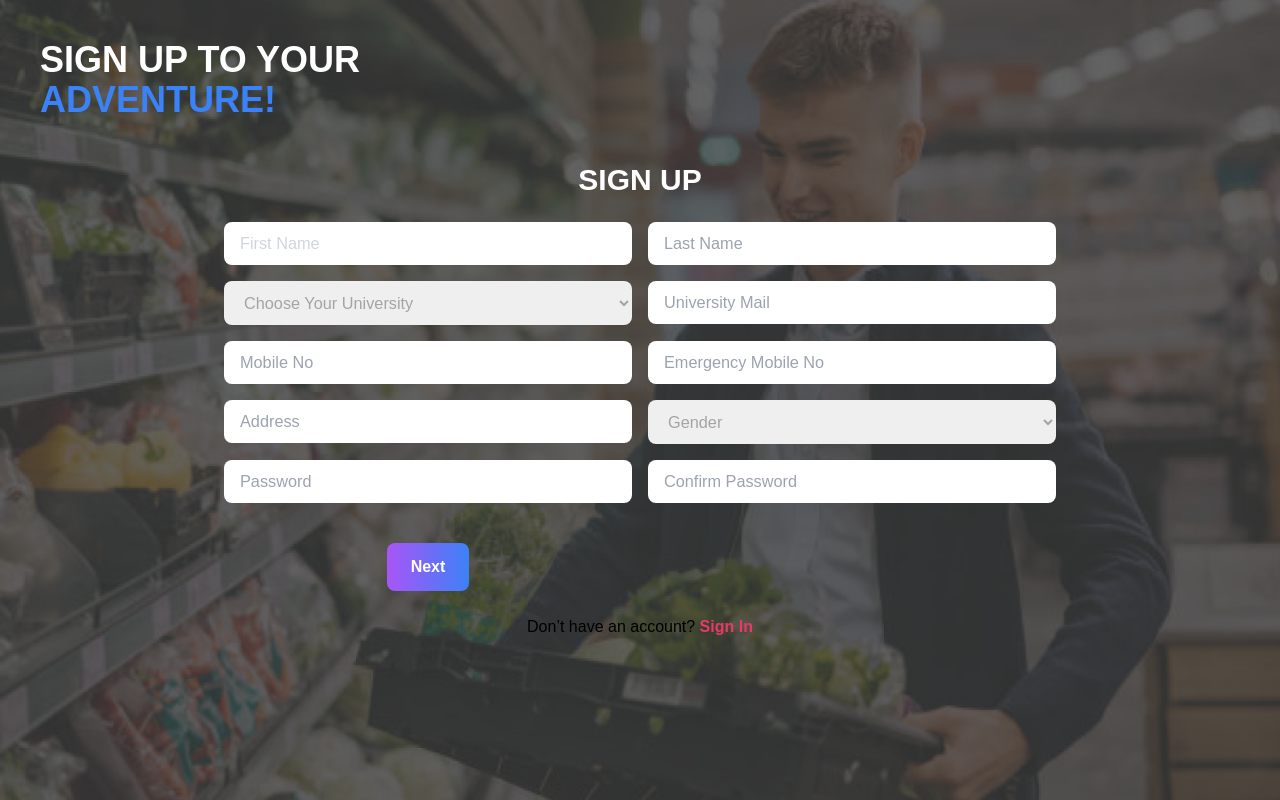
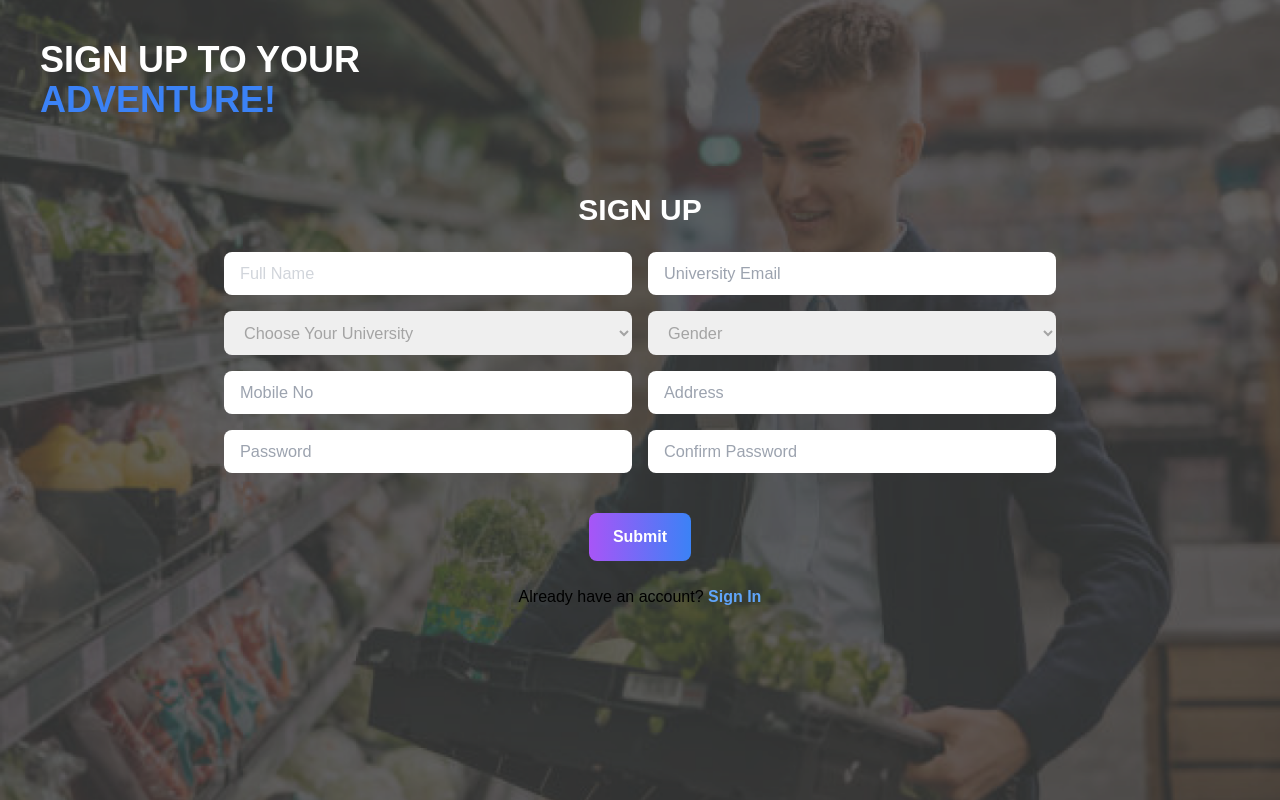
Before and after one commit to ayeshpemal/UniEarn-Frontend-, a React (Create React App) app: page /sign-up in a window 1280 px wide. Built offline with nearby package versions, Linux system fonts and the light colour scheme.

Commit message:
Signup controller has integerated

```diff
--- a/src/Components/Signup/Signup.js
+++ b/src/Components/Signup/Signup.js
@@ -2,120 +2,106 @@ import React, { useState } from "react";
 import "./Signup.css";
 import { useNavigate } from "react-router-dom";
 import axios from "axios";
+import { X } from "lucide-react";
 
 const Signup = () => {
+    const navigate = useNavigate();
+    const [showVerificationPopup, setShowVerificationPopup] = useState(false);
 
-    const navigate = useNavigate();
-    const [showPinPopup, setShowPinPopup] = useState(false);
-    const [pin, setPin] = useState(["", "", "", "", "", ""]);
     const [formData, setFormData] = useState({
         userName: "",
         email: "",
         password: "",
+        confirmPassword: "",
         role: "STUDENT",
         university: "",
         gender: "",
-        skills: [],
-        preferences: [],
         location: "",
-        contactNumbers: [],
+        contactNumber: "",
     });
 
-    const onNavigateToSignIn = () => {
-        navigate("/sign-in");
-    }
-    const handlePinChange = (index, value) => {
-        if (value.length > 1) return; // Only allow single digit input
-        const newPin = [...pin];
-        newPin[index] = value;
-        setPin(newPin);
+
+    const handleInputChange = (e) => {
+        const { name, value } = e.target;
+        setFormData((prev) => ({
+            ...prev,
+            [name]: value,
+        }));
     };
 
-    // Handle Next Button (Open PIN Popup)
-    const handleNextClick = (e) => {
+
+    const handleSubmit = async (e) => {
         e.preventDefault();
-        const requiredFields = ["userName","email","password","role","university","gender","skills","preferences","location","contactNumbers"];
 
-        for (const field of requiredFields) {
-            if (!formData[field]) {
-                alert(`${field} is required!`);
-                return;
-            }
-        }
+
         if (formData.password !== formData.confirmPassword) {
             alert("Passwords do not match!");
             return;
         }
-        setShowPinPopup(true);
-    };
 
-    // Handle Create Account Button
-    const handleCreateAccount = async (e) => {
-        e.preventDefault();
         try {
             const response = await axios.post(
                 "http://localhost:8100/api/user/register",
                 formData,
                 {
-                    headers: {
-                        "Content-Type": "application/json",
-                    },
+                    headers: { "Content-Type": "application/json" },
                 }
             );
 
             if (response.status === 201) {
                 console.log(response.data);
-                alert("Account Created Successfully!");
-                onNavigateToSignIn(); // Redirect to Home Page after success
+                setShowVerificationPopup(true);
             }
         } catch (error) {
             alert(error.response?.data?.message || "Registration failed. Please try again.");
             console.log(error.response?.data);
-            //window.location.reload();
         }
     };
 
-    const handleInputChange = (e) => {
-        const { name, value } = e.target;
-        setFormData({ ...formData, [name]: value });
+
+    const handleNextButton = () => {
+        setShowVerificationPopup(false);
+        navigate("/sign-in");
     };
 
-
     return (
-        <div className="relative w-full h-screen bg-cover bg-center signin-container" >
-            {/* Header */}
+        <div className="relative w-full h-screen bg-cover bg-center signin-container">
             <header className="absolute top-10 left-10 z-10 text-white">
                 <h1 className="text-4xl font-bold">SIGN UP TO YOUR</h1>
                 <p className="text-4xl font-bold text-blue-500">ADVENTURE!</p>
             </header>
 
-            {/* Signup Form */}
+
             <div className="relative z-20 flex flex-col items-center justify-center h-full">
                 <div className="bg-opacity-90 rounded-lg p-8 w-11/12 max-w-4xl">
                     <h2 className="text-white text-3xl font-bold mb-6 text-center">SIGN UP</h2>
-                    <form className="grid grid-cols-1 md:grid-cols-2 gap-4" onSubmit={handleNextClick}>
-                        {/* First Name */}
+                    <form className="grid grid-cols-1 md:grid-cols-2 gap-4" onSubmit={handleSubmit}>
+                        {/* Full Name */}
                         <div>
                             <input
                                 type="text"
-                                placeholder="First Name"
+                                placeholder="Full Name"
                                 className="w-full px-4 py-3 rounded-lg placeholder-gray-300 focus:outline-none focus:ring-2 focus:ring-blue-500 text-color"
                                 name="userName"
                                 required
                                 onChange={handleInputChange}
+                                value={formData.userName}
                             />
                         </div>
-                        {/* Last Name */}
-                        <div className="text-color">
+
+                        {/* Email */}
+                        <div>
                             <input
-                                type="text"
-                                placeholder="Last Name"
-                                className="w-full px-4 py-3 rounded-lg focus:outline-none focus:ring-2 focus:ring-blue-500"
-                                //name="lastName"
+                                type="email"
+                                placeholder="University Email"
+                                className="w-full px-4 py-3 rounded-lg text-color focus:outline-none focus:ring-2 focus:ring-blue-500"
+                                name="email"
                                 required
                                 onChange={handleInputChange}
+                                value={formData.email}
                             />
                         </div>
+
                         {/* University */}
                         <div>
                             <select
@@ -123,81 +109,50 @@ const Signup = () => {
                                 name="university"
                                 required
                                 onChange={handleInputChange}
+                                value={formData.university}
+
                             >
-                                <option value="" >
-                                    Choose Your University
-                                </option>
-                                <option value="university of Colombo">University of Colombo</option>
-                                <option value="university of Peradeniya">University of Peradeniya</option>
-                                <option value="university of Sri Jayewardenepura">University of Sri Jayewardenepura</option>
-                                <option value="university of Kelaniya">University of Kelaniya</option>
-                                <option value="university of Moratuwa">University of Moratuwa</option>
-                                <option value="university of Jaffna">University of Jaffna</option>
-                                <option value="university of Ruhuna">University of Ruhuna</option>
-                                <option value="The Open University of Sri Lanka">The Open University of Sri Lanka</option>
-                                <option value="Eastern University, Sri Lanka">Eastern University, Sri Lanka</option>
-                                <option value="South Eastern University of Sri Lanka">South Eastern University of Sri Lanka</option>
-                                <option value="Rajarata University of Sri Lanka">Rajarata University of Sri Lanka</option>
-                                <option value="Sabaragamuwa University of Sri Lanka">Sabaragamuwa University of Sri Lanka</option>
-                                <option value="Wayamba University of Sri Lanka">Wayamba University of Sri Lanka</option>
-                                <option value="Uva Wellassa University">Uva Wellassa University</option>
-                                <option value="University of the Visual & Performing Arts">University of the Visual & Performing Arts</option>
-                                <option value="Gampaha Wickramarachchi University of Indigenous Medicine">Gampaha Wickramarachchi University of Indigenous Medicine</option>
-                                <option value="Institute of Technology University of Moratuwa">Institute of Technology University of Moratuwa</option>
-                                <option value="University of Vauniya, Sri Lanka">University of Vauniya, Sri Lanka</option>
-                                <option value="University of Vocational Technology">University of Vocational Technology</option>
-                                <option value="Buddhist and Pali University">Buddhist and Pali University</option>
-                                <option value="Ocean University of Sri Lanka">Ocean University of Sri Lanka</option>
-                                <option value="Buddhasravaka Bhiksu University">Buddhasravaka Bhiksu University</option>
-                                <option value="Sri Lanka Institute of Information Technology (SLIIT)">Sri Lanka Institute of Information Technology (SLIIT)</option>
-                                <option value="General Sir John Kotelawala Defence University">General Sir John Kotelawala Defence University</option>
-                                <option value="Sri Lanka Technological Campus">Sri Lanka Technological Campus</option>
-                                <option value="NSBM Green University">NSBM Green University</option>
-                                <option value="Informatics Institute of Technology Sri Lanka">Informatics Institute of Technology Sri Lanka</option>
-                                <option value="SLINTEC Academy">SLINTEC Academy</option>
-                                <option value="International College of Business and Technology">International College of Business and Technology</option>
-                                <option value="National Institute of Business Management (NIBM)">National Institute of Business Management (NIBM)</option>
-                                <option value="CINEC Campus">CINEC Campus</option>
-                                <option value="Institute of Higher National Diploma in Engineering (HNDE)">Institute of Higher National Diploma in Engineering (HNDE)</option>
-                                <option value="Java Institute For Advanced Technology">Java Institute For Advanced Technology</option>
-                                <option value="Other universities">Other universities</option>
-                                {/* Add more universities here */}
+                                <option value="">Choose Your University</option>
+                                <option value="University of Colombo">University of Colombo</option>
+                                <option value="University of Peradeniya">University of Peradeniya</option>
+                                <option value="University of Sri Jayewardenepura">University of Sri Jayewardenepura</option>
+                                <option value="University of Kelaniya">University of Kelaniya</option>
+                                <option value="University of Moratuwa">University of Moratuwa</option>
+                                <option value="University of Jaffna">University of Jaffna</option>
+                                <option value="University of Ruhuna">University of Ruhuna</option>
+                                <option value="Other">Other</option>
                             </select>
                         </div>
-                        {/* University Mail */}
+
+                        {/* Gender */}
                         <div>
-                            <input
-                                type="email"
-                                placeholder="University Mail"
+                            <select
                                 className="w-full px-4 py-3 rounded-lg text-color focus:outline-none focus:ring-2 focus:ring-blue-500"
-                                name="email"
+                                name="gender"
                                 required
                                 onChange={handleInputChange}
-                            />
+                                value={formData.gender}
+                            >
+                                <option value="">Gender</option>
+                                <option value="MALE">Male</option>
+                                <option value="FEMALE">Female</option>
+                            </select>
                         </div>
-                        {/* Mobile No */}
+
+                        {/* Contact Number */}
                         <div>
                             <input
                                 type="text"
                                 placeholder="Mobile No"
-                                className="w-full px-4 py-3 rounded-lg text-color  focus:outline-none focus:ring-2 focus:ring-blue-500"
-                                //name="mobile"
+                                className="w-full px-4 py-3 rounded-lg text-color focus:outline-none focus:ring-2 focus:ring-blue-500"
+                                name="contactNumber"
                                 required
                                 onChange={handleInputChange}
+                                value={formData.contactNumber}
                             />
                         </div>
-                        {/* Emergency Mobile No */}
-                        <div>
-                            <input
-                                type="text"
-                                placeholder="Emergency Mobile No"
-                                className="w-full px-4 py-3 rounded-lg text-color focus:outline-none focus:ring-2 focus:ring-blue-500"
-                                //name="contactNumbers"
-                                required
-                                onChange={handleInputChange}
-                            />
-                        </div>
-                        {/* Address */}
+
+                        {/* Location */}
                         <div>
                             <input
                                 type="text"
@@ -206,21 +161,10 @@ const Signup = () => {
                                 name="location"
                                 required
                                 onChange={handleInputChange}
+                                value={formData.location}
                             />
                         </div>
-                        {/* Gender */}
-                        <div>
-                            <select
-                                className="w-full px-4 py-3 rounded-lg text-color focus:outline-none focus:ring-2 focus:ring-blue-500"
-                                name="gender"
-                                required
-                                onChange={handleInputChange}
-                            >
-                                <option value="">Gender</option>
-                                <option value="MALE">Male</option>
-                                <option value="FEMALE">Female</option>
-                            </select>
-                        </div>
+
                         {/* Password */}
                         <div>
                             <input
@@ -230,8 +174,10 @@ const Signup = () => {
                                 name="password"
                                 required
                                 onChange={handleInputChange}
+                                value={formData.password}
                             />
                         </div>
+
                         {/* Confirm Password */}
                         <div>
                             <input
@@ -241,62 +187,55 @@ const Signup = () => {
                                 name="confirmPassword"
                                 required
                                 onChange={handleInputChange}
+                                value={formData.confirmPassword}
                             />
                         </div>
+
                         {/* Submit Button */}
-                        <div className="mt-6 text-center">
+                        <div className="col-span-2 mt-6 text-center">
                             <button
                                 type="submit"
                                 className="bg-gradient-to-r from-purple-500 to-blue-500 text-white py-3 px-6 rounded-lg font-bold hover:opacity-90"
                             >
-                                Next
+                                Submit
                             </button>
                         </div>
                     </form>
-                    {/* SignIn Button */}
+
+                    {/* Sign In Button */}
                     <div className="mt-6 text-center">
                         <p className="signin-link">
-                            Don’t have an account? <a onClick={onNavigateToSignIn} className="text-blue-400 font-bold">Sign In</a>
+                            Already have an account?{" "}
+                            <span className="text-blue-400 font-bold cursor-pointer" onClick={() => navigate("/sign-in")}>
+                                Sign In
+                            </span>
                         </p>
                     </div>
                 </div>
-                {showPinPopup && (
+
+                {/* Email Verification Popup */}
+                {showVerificationPopup && (
                     <div className="fixed inset-0 bg-black bg-opacity-50 flex items-center justify-center">
-                        <div className="bg-purple-950 rounded-2xl p-6 shadow-lg w-auto">
-                            <h2 className="text-lg font-bold text-white mb-4">PIN</h2>
-                            <p className="text-gray-200 mb-4">Enter 6-digit verification code sent to your phone number</p>
-
-                            {/* PIN Input Boxes */}
-                            <div className="flex justify-center space-x-2">
-                                {pin.map((digit, index) => (
-                                    <input
-                                        key={index}
-                                        type="text"
-                                        value={digit}
-                                        maxLength="1"
-                                        className="w-12 h-12 text-xl text-center border rounded-lg"
-                                        onChange={(e) => handlePinChange(index, e.target.value)}
-                                    />
-                                ))}
-                            </div>
-
-                            {/* Create Account Button */}
-                            <div className="mt-6 text-center">
-                                <button
-                                    className="bg-gradient-to-r from-purple-500 to-blue-500 text-white py-3 px-6 rounded-lg font-bold hover:opacity-90 w-full"
-                                    onClick={handleCreateAccount}
-                                >
-                                    Create Account
-                                </button>
-                            </div>
-
-                            {/* Resend Code */}
-                            <p className="text-red-500 text-sm text-center mt-3 cursor-pointer hover:underline">Resend Code</p>
+                        <div className="bg-white rounded-2xl p-6 shadow-lg w-auto text-center relative">
+                            {/* Close Button */}
+                            <button
+                                className="absolute top-2 right-2 text-gray-600 hover:text-red-500"
+                                onClick={() => setShowVerificationPopup(false)}
+                            >
+                                <X size={20} />
+                            </button>
+                            <h2 className="text-lg font-bold mb-4">Verification</h2>
+                            <p className="text-gray-600 mb-4">Check your email for the verification email.</p>
+                            <button
+                                className="bg-blue-500 text-white py-2 px-6 rounded-lg hover:bg-blue-600 transition"
+                                onClick={handleNextButton}
+                            >
+                                Close
+                            </button>
                         </div>
                     </div>
                 )}
             </div>
-
         </div>
     );
 };
```
